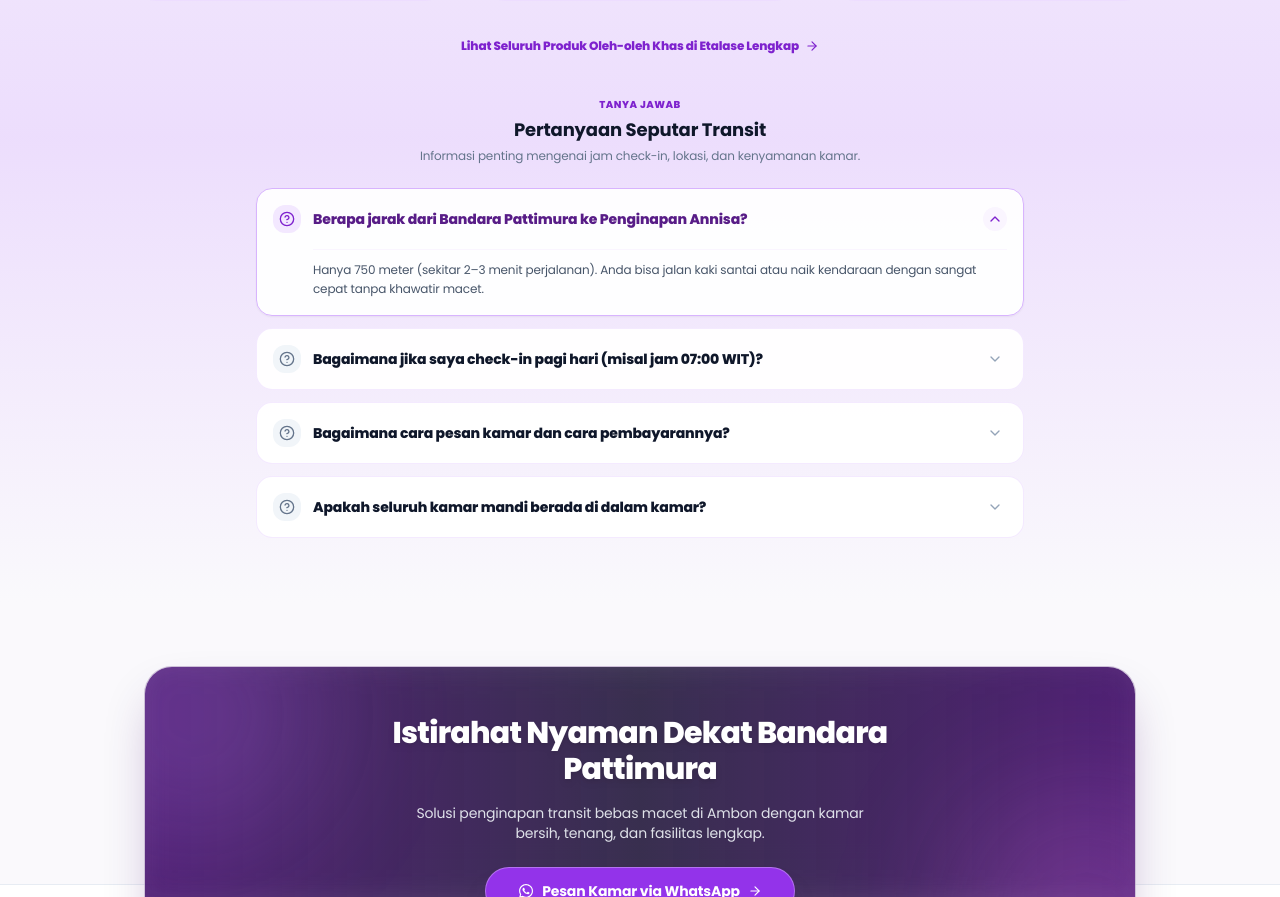
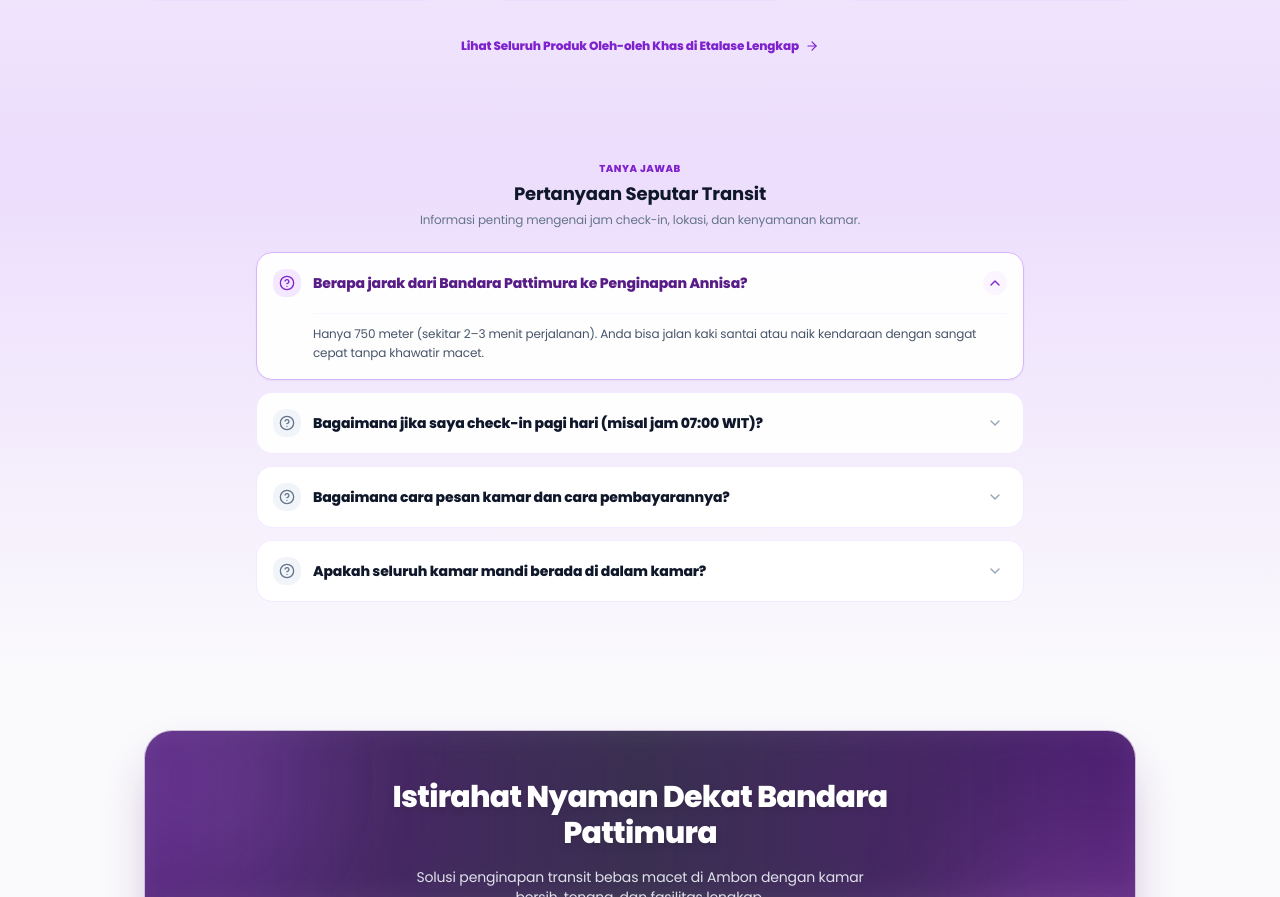
Before and after one commit to ilsetiawan1/penginapan-annisa, a Next.js app in the folder apps/web/: page / in a window 1280 px wide. Shown: the part 2417-3314 px from the top of the page. Built offline with nearby package versions, Linux system fonts and the light colour scheme.

Commit message:
style(home): add consistent padding-top (pt-10 sm:pt-16) to FAQ section matching room and souvenir spacing

```diff
--- a/apps/web/src/features/public/home/components/faq-section.tsx
+++ b/apps/web/src/features/public/home/components/faq-section.tsx
@@ -30,7 +30,7 @@ export function FaqSection() {
   };
 
   return (
-    <div className="max-w-3xl mx-auto">
+    <div className="max-w-3xl mx-auto pt-10 sm:pt-16">
       {/* Centered Section Header */}
       <div className="text-center max-w-xl mx-auto mb-5 sm:mb-6">
         <span className="text-[10px] font-extrabold uppercase tracking-wider text-purple-700 block mb-1">
```
